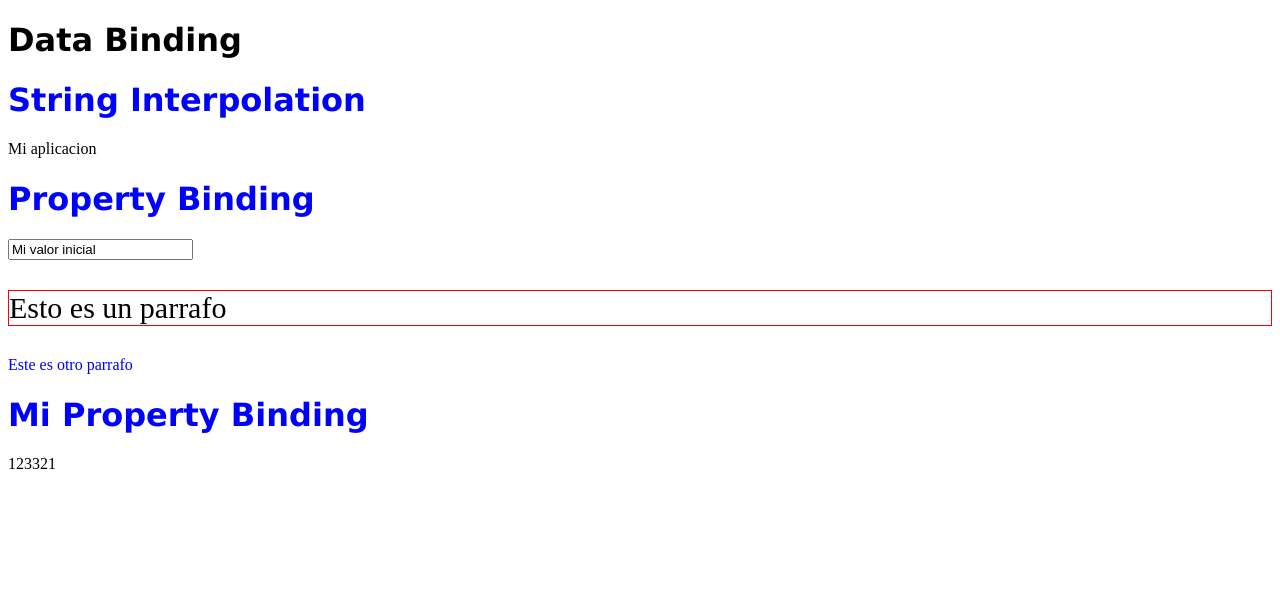
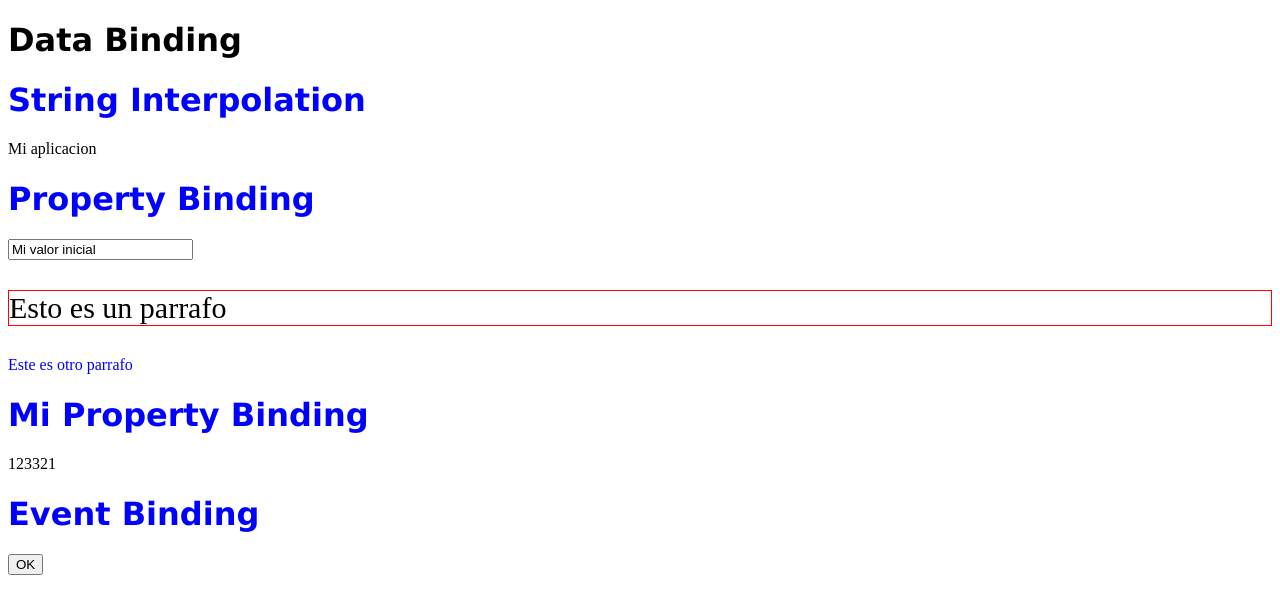
Before and after one commit to aantivero/curso-ng, an Angular app: page / in a window 1280 px wide. Shown: the top 614 px of the page. Built offline with nearby package versions, Linux system fonts and the light colour scheme.

Commit message:
event binding

```diff
--- a/src/app/app.module.ts
+++ b/src/app/app.module.ts
@@ -6,6 +6,7 @@ import { MicomponentComponent } from './micomponent/micomponent.component';
 import { OtroComponent } from './micomponent/otro.component';
 import { DatabindingComponent } from './databinding/databinding.component';
 import { PropertyBindingComponent } from './databinding/property-binding.component';
+import { EventBindingComponent } from './databinding/event-binding.component';
 
 @NgModule({
   declarations: [
@@ -13,7 +14,8 @@ import { PropertyBindingComponent } from './databinding/property-binding.compone
     MicomponentComponent,
     OtroComponent,
     DatabindingComponent,
-    PropertyBindingComponent
+    PropertyBindingComponent,
+    EventBindingComponent
   ],
   imports: [
     BrowserModule
--- a/src/app/databinding/databinding.component.html
+++ b/src/app/databinding/databinding.component.html
@@ -10,3 +10,6 @@
 
 <h1>Mi Property Binding</h1>
 <app-property-binding [resultado]=123321></app-property-binding>
+
+<h1>Event Binding</h1>
+<app-event-binding></app-event-binding>
--- /dev/null
+++ b/src/app/databinding/event-binding.component.ts
@@ -0,0 +1,15 @@
+import { Component } from '@angular/core';
+
+@Component({
+  selector: 'app-event-binding',
+  template: `
+    <button (click)="onClicked()">OK</button>
+  `,
+  styles: []
+})
+export class EventBindingComponent {
+
+  onClicked() {
+    alert('boton presionado');
+  }
+}
```
